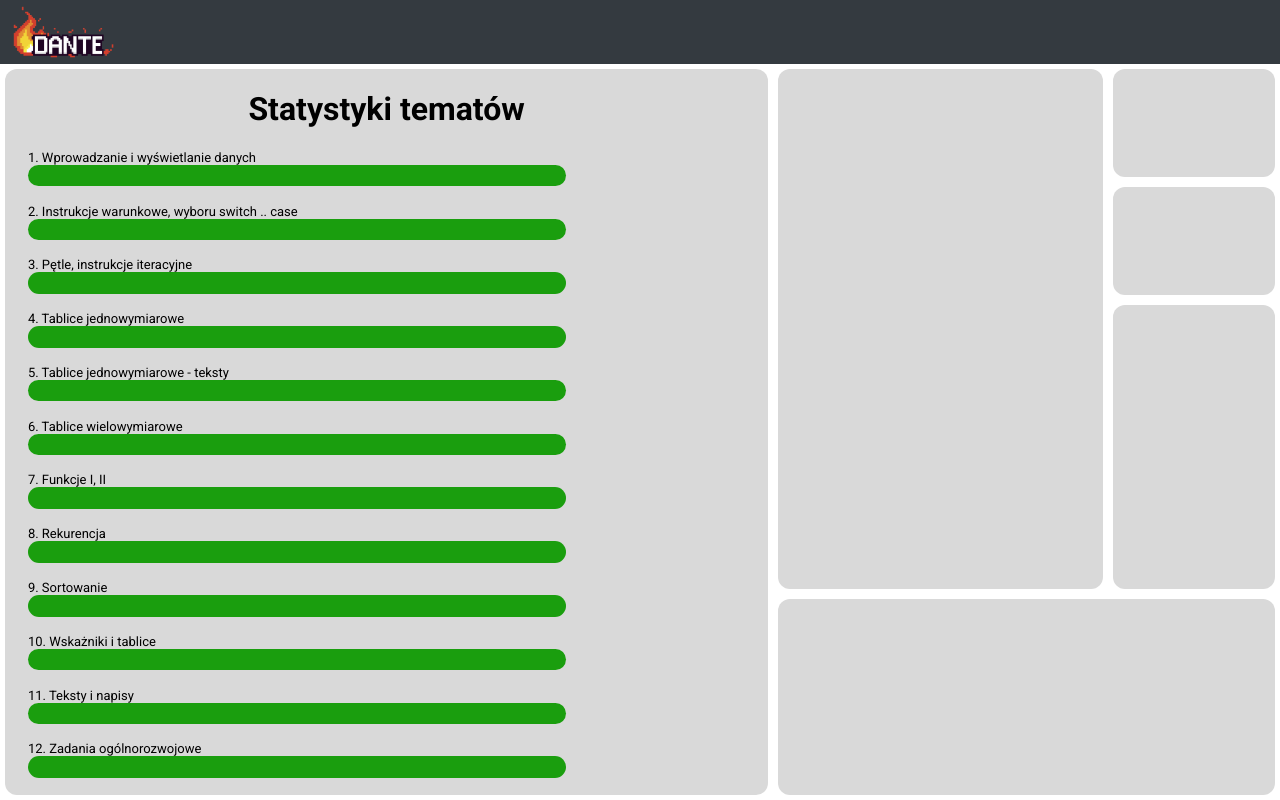
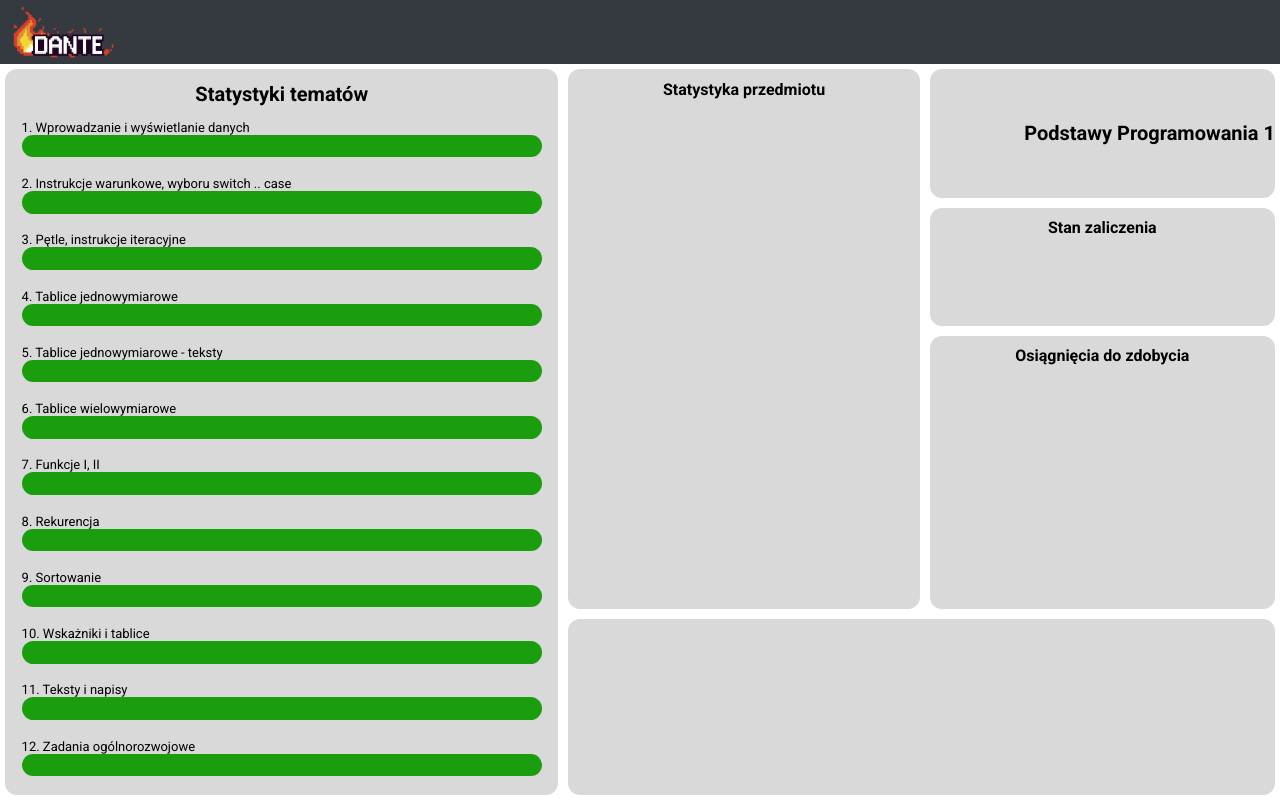
Before and after one commit to ziomciopoziomcio/ProgramoGranie_server, a Flask app: page /index/pp1/stats in a window 1280 px wide. Run offline with Flask 3, Linux system fonts and the light colour scheme; some web fonts are replaced.

Commit message:
Stats page update

```diff
--- a/static/css/style.css
+++ b/static/css/style.css
@@ -155,10 +155,12 @@ p{
 
     display: flex;
     flex-direction: column;
+
 }
 
 #topicStatsContainer h1{
     text-align: center;
+    font-size: 20px;
 }
 
 .topic{
@@ -170,7 +172,7 @@ p{
 .topic .progressbar{
     min-height: 5px;
     height: 40%;
-    width: 75%;
+    width: 100%;
     border-radius: 12px;
     background: #1A9E0E;
 }
@@ -185,9 +187,21 @@ p{
     grid-row: 1 / span 5;
 }
 
+#subjectStatsContainer h1 {
+    font-size: 16px;
+}
+
 #subjectLabelContainer{
-    grid-column: 6;
-    grid-row: 1;
+    /*grid-column: 6;*/
+    /*grid-row: 1;*/
+    display: flex;
+    justify-content: flex-end;
+    align-items: center;
+}
+
+#subjectLabelContainer h1 {
+    text-align: right;
+    font-size: 20px;
 }
 
 #completionContainer{
@@ -195,9 +209,17 @@ p{
     grid-row: 2;
 }
 
-#acheievementsContainer{
+#completionContainer h1 {
+    font-size: 16px;
+}
+
+#achievementsContainer{
     grid-column: 6;
     grid-row: 3 / span 3;
+}
+
+#achievementsContainer h1 {
+    font-size: 16px;
 }
 
 #commitsContainer{
--- a/templates/pp1_stats_page.html
+++ b/templates/pp1_stats_page.html
@@ -79,13 +79,21 @@
 
         </div>
 
-        <div class="container" id="subjectStatsContainer"></div>
+        <div class="container" id="subjectStatsContainer">
+            <h1>Statystyka przedmiotu</h1>
+        </div>
 
-        <div class="container" id="subjectLabelContainer"></div>
+        <div class="container" id="subjectLabelContainer">
+            <h1>Podstawy Programowania 1</h1>
+        </div>
 
-        <div class="container" id="completionContainer"></div>
+        <div class="container" id="completionContainer">
+            <h1>Stan zaliczenia</h1>
+        </div>
 
-        <div class="container" id="acheievementsContainer"></div>
+        <div class="container" id="achievementsContainer">
+            <h1>Osiągnięcia do zdobycia</h1>
+        </div>
 
         <div class="container" id="commitsContainer"></div>
 
```
